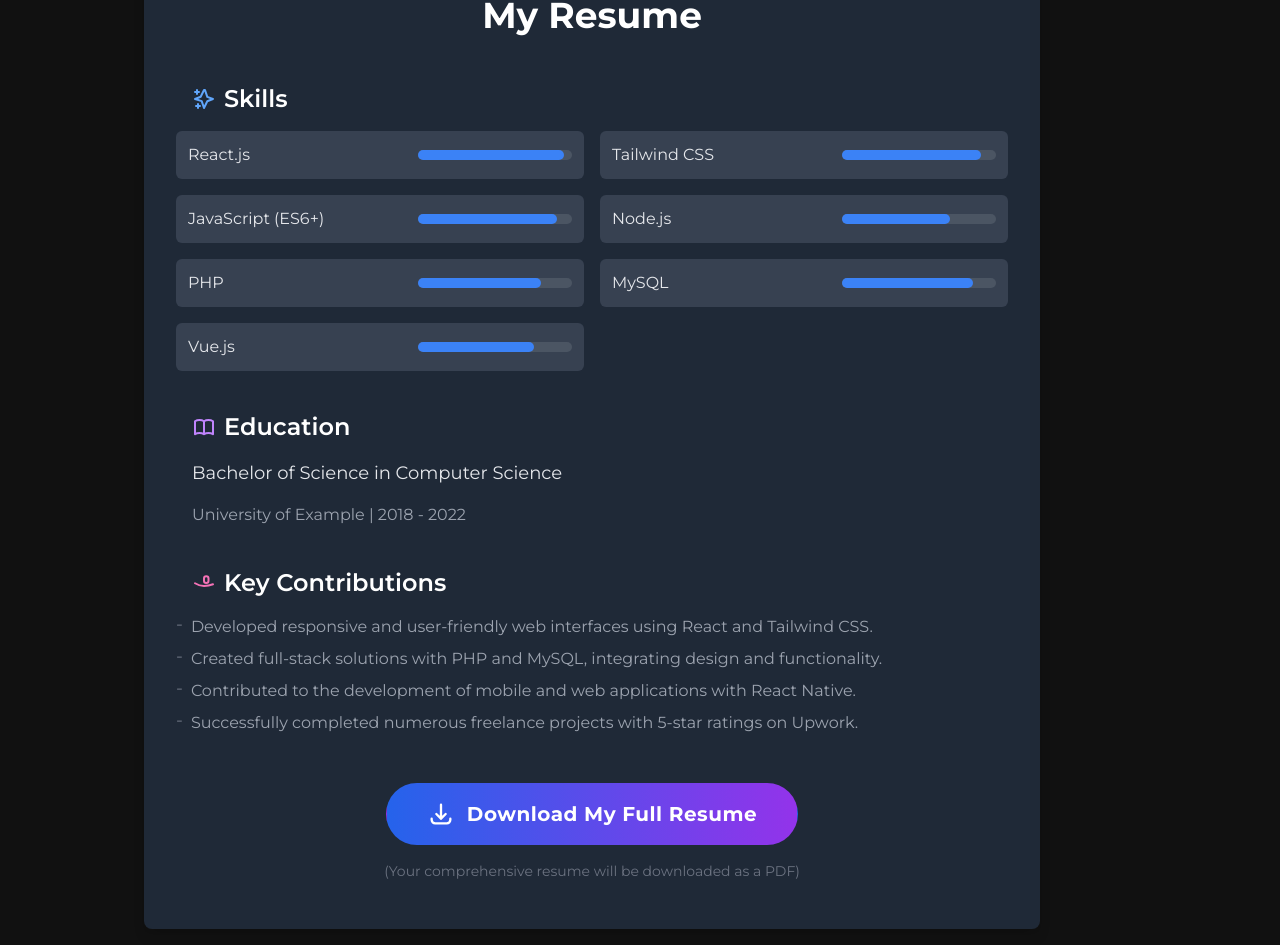
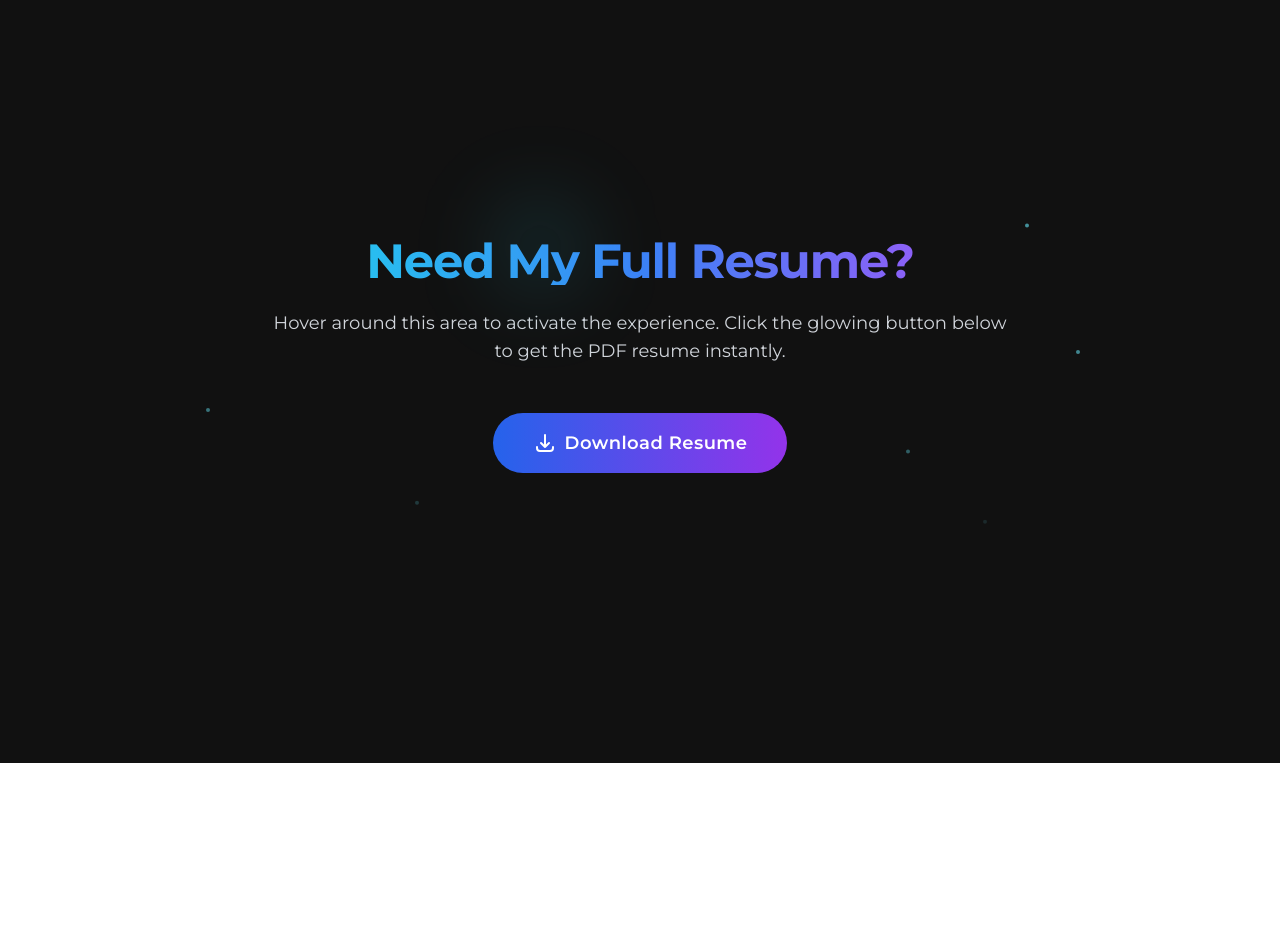
Before and after one commit to Jshgit-hub/Portfolio, a React (Vite) app: page /Resume in a window 1280 px wide. Shown: the part 133-1078 px from the top of the page. After the commit the page ends 896 px from the top, so only its background shows below. Built offline with nearby package versions, Linux system fonts and the light colour scheme.

Commit message:
CreateExperienceSection

```diff
--- a/index.html
+++ b/index.html
@@ -3,9 +3,8 @@
 
 <head>
   <meta charset="UTF-8" />
-  <link rel="icon" type="image/svg+xml" href="/vite.svg" />
   <meta name="viewport" content="width=device-width, initial-scale=1.0" />
-  <title>Vite + React</title>
+  <title>Joshua</title>
   <link href="https://fonts.googleapis.com/css2?family=Montserrat:wght@400;600;700&display=swap" rel="stylesheet">
 
 </head>
--- a/package.json
+++ b/package.json
@@ -10,6 +10,7 @@
     "preview": "vite preview"
   },
   "dependencies": {
+    "framer-motion": "^12.19.1",
     "react": "^19.1.0",
     "react-dom": "^19.1.0",
     "react-icons": "^5.5.0",
--- a/src/components/Navbar.jsx
+++ b/src/components/Navbar.jsx
@@ -9,7 +9,7 @@ const Navbar = () => {
             <div className="hidden md:flex gap-8">
                 <a href="#home" className="hover:text-cyan-400 transition-colors">Home</a>
                 <a href="#projects" className="hover:text-cyan-400 transition-colors">Projects</a>
-                <a href="#resume" className="hover:text-cyan-400 transition-colors">Resume</a>
+                {/*        <a href="#resume" className="hover:text-cyan-400 transition-colors">Resume</a> */}
                 <a href="#contact" className="hover:text-cyan-400 transition-colors">Contact</a>
             </div>
             <button
--- /dev/null
+++ b/src/components/customCursor.jsx
@@ -0,0 +1,36 @@
+// src/components/customCursor.jsx
+import React, { useEffect } from 'react';
+import { motion, useMotionValue, useSpring } from 'framer-motion';
+
+const customCursor = () => {
+    const mouseX = useMotionValue(0);
+    const mouseY = useMotionValue(0);
+
+    const springConfig = { damping: 30, stiffness: 200 };
+    const cursorX = useSpring(mouseX, springConfig);
+    const cursorY = useSpring(mouseY, springConfig);
+
+    useEffect(() => {
+        const moveCursor = (e) => {
+            mouseX.set(e.clientX);
+            mouseY.set(e.clientY);
+        };
+        window.addEventListener('mousemove', moveCursor);
+        return () => window.removeEventListener('mousemove', moveCursor);
+    }, [mouseX, mouseY]);
+
+    return (
+        <motion.div
+            className="fixed top-0 left-0 w-[400px] h-[400px] rounded-full pointer-events-none bg-cyan-400/10 blur-[150px] z-[9999]"
+            style={{
+                x: cursorX,
+                y: cursorY,
+                translateX: '-50%',
+                translateY: '-50%',
+                mixBlendMode: 'lighten',
+            }}
+        />
+    );
+};
+
+export default customCursor;
--- a/src/pages/Contact.jsx
+++ b/src/pages/Contact.jsx
@@ -5,7 +5,11 @@ import SocialLinks from '../components/SocialLinks'; // <--- NEW IMPORT
 export default function Contact() {
     return (
         <div className="w-full max-w-5xl mx-auto p-4 text-center">
-            <h2 className="text-4xl font-bold mb-8 text-yellow-400">Get In Touch</h2>
+            <h2 className="text-5xl font-extrabold  uppercase mb-8 tracking-widest">
+                <span className="bg-gradient-to-r from-cyan-400 via-blue-500 to-purple-500 bg-clip-text text-transparent">
+                    Get in Touch
+                </span>
+            </h2>
             <p className="text-lg mb-8">
                 I'm always open to new opportunities and collaborations. Feel free to reach out!
             </p>
--- a/src/pages/Project.jsx
+++ b/src/pages/Project.jsx
@@ -4,7 +4,11 @@ import ProjectCard from "../components/ProjectCard";
 export default function Projects() {
     return (
         <section className="py-10">
-            <h2 className="text-3xl font-semibold mb-6">My Projects</h2>
+            <h2 className="text-5xl font-extrabold  uppercase mb-28 tracking-widest">
+                <span className="bg-gradient-to-r from-cyan-400 via-blue-500 to-purple-500 bg-clip-text text-transparent">
+                    My Projects
+                </span>
+            </h2>
             <div className="grid md:grid-cols-2 gap-6">
                 {projects.map((project) => (
                     <ProjectCard key={project.id} project={project} />
--- a/src/pages/Resume.jsx
+++ b/src/pages/Resume.jsx
@@ -1,185 +1,142 @@
-// src/pages/resume.jsx
 import React, { useState, useEffect } from 'react';
-
-// You can create a data file for your resume highlights if it gets too long
-// For now, we'll put them directly here for simplicity
-const resumeHighlights = {
-    skills: [
-        { name: 'React.js', level: '95%' },
-        { name: 'Tailwind CSS', level: '90%' },
-        { name: 'JavaScript (ES6+)', level: '90%' },
-        { name: 'Node.js', level: '70%' },
-        { name: 'PHP', level: '80%' },
-        { name: 'MySQL', level: '85%' },
-        { name: 'Vue.js', level: '75%' },
-        // Add more skills as needed
-    ],
-    education: [
-        {
-            degree: 'Bachelor of Science in Computer Science',
-            institution: 'University of Example',
-            years: '2018 - 2022',
-        },
-        // Add more education entries if applicable
-    ],
-    experienceSummary: [
-        'Developed responsive and user-friendly web interfaces using React and Tailwind CSS.',
-        'Created full-stack solutions with PHP and MySQL, integrating design and functionality.',
-        'Contributed to the development of mobile and web applications with React Native.',
-        'Successfully completed numerous freelance projects with 5-star ratings on Upwork.',
-    ],
-};
+import { motion, useMotionValue, useSpring } from 'framer-motion';
 
 const Resume = () => {
     const [isLoading, setIsLoading] = useState(false);
-    const [showContent, setShowContent] = useState(false); // State to animate content appearance
+    const resumeFilePath = '/Resume.pdf';
 
-    // Assuming your PDF is directly in the 'public' folder.
-    const resumeFilePath = '/resume.pdf'; // Make sure this path is correct!
+    // Smooth glowing cursor
+    const cursorX = useMotionValue(-100);
+    const cursorY = useMotionValue(-100);
+    const springX = useSpring(cursorX, { stiffness: 100, damping: 20 });
+    const springY = useSpring(cursorY, { stiffness: 100, damping: 20 });
 
-    useEffect(() => {
-        // Trigger content animation shortly after the component mounts (or is revealed by Home.jsx)
-        const timer = setTimeout(() => {
-            setShowContent(true);
-        }, 300); // Small delay for content to fade in after section itself appears
-
-        return () => clearTimeout(timer);
-    }, []);
+    const [sparkles, setSparkles] = useState([]);
 
     const handleDownloadResume = () => {
         if (isLoading) return;
-
         setIsLoading(true);
 
-        // Simulate a network request or processing time for a more realistic feel
         setTimeout(() => {
             const link = document.createElement('a');
             link.href = resumeFilePath;
-            link.setAttribute('download', 'Joshua_Vera_Cruz_La_Rosa_Resume.pdf'); // Suggest a filename
+            link.setAttribute('download', 'Joshua_Vera_Cruz_La_Rosa_Resume.pdf');
             document.body.appendChild(link);
             link.click();
             document.body.removeChild(link);
             setIsLoading(false);
-        }, 2000); // 2-second delay for the "amazing" download effect
+        }, 2000);
     };
 
+    useEffect(() => {
+        const move = (e) => {
+            cursorX.set(e.clientX - 50);
+            cursorY.set(e.clientY - 50);
+        };
+        window.addEventListener('mousemove', move);
+        return () => window.removeEventListener('mousemove', move);
+    }, [cursorX, cursorY]);
+
+    useEffect(() => {
+        const sparkArray = Array.from({ length: 6 }).map(() => ({
+            x: Math.random() * 100 + '%',
+            delay: Math.random() * 3,
+            duration: 5 + Math.random() * 2,
+        }));
+        setSparkles(sparkArray);
+    }, []);
+
     return (
-        <div className="w-full max-w-4xl p-8 bg-gray-800 rounded-lg shadow-lg text-center flex flex-col items-center justify-center min-h-[70vh]">
-            <h2 className="text-4xl font-bold text-white mb-8">My Resume</h2>
+        <section className="relative w-full min-h-screen py-24 px-6 bg-brand text-white overflow-hidden flex flex-col items-center justify-center">
 
-            <div className={`transition-opacity duration-1000 ease-in-out ${showContent ? 'opacity-100' : 'opacity-0'} w-full`}>
-                {/* Section 1: Skills */}
-                <div className="mb-10 text-left">
-                    <h3 className="text-2xl font-semibold text-white mb-4 flex items-center">
-                        <svg className="w-6 h-6 mr-2 text-blue-400" fill="none" stroke="currentColor" viewBox="0 0 24 24" xmlns="http://www.w3.org/2000/svg">
-                            <path strokeLinecap="round" strokeLinejoin="round" strokeWidth="2" d="M5 3v4M3 5h4M6 17v4m-2-2h4m5-16l2.286 6.857L21 12l-5.714 2.286L12 21l-2.286-6.857L3 12l5.714-2.286L12 3z"></path>
-                        </svg>
-                        Skills
-                    </h3>
-                    <div className="grid grid-cols-1 md:grid-cols-2 gap-4">
-                        {resumeHighlights.skills.map((skill, index) => (
-                            <div key={index} className="flex items-center justify-between bg-gray-700 p-3 rounded-md">
-                                <span className="text-gray-200 font-medium">{skill.name}</span>
-                                {/* Optional: Progress bar visual for skills */}
-                                <div className="w-2/5 bg-gray-600 rounded-full h-2.5">
-                                    <div
-                                        className="bg-blue-500 h-2.5 rounded-full transition-all duration-1000 ease-out"
-                                        style={{ width: showContent ? skill.level : '0%' }}
-                                    ></div>
-                                </div>
-                            </div>
-                        ))}
-                    </div>
-                </div>
+            {/* ✅ Floating Glow Cursor */}
+            <motion.div
+                className="fixed w-24 h-24 rounded-full bg-cyan-400/10 border border-cyan-300 blur-2xl pointer-events-none z-[9999]"
+                style={{
+                    x: springX,
+                    y: springY,
+                }}
+            />
 
-                {/* Section 2: Education */}
-                <div className="mb-10 text-left">
-                    <h3 className="text-2xl font-semibold text-white mb-4 flex items-center">
-                        <svg className="w-6 h-6 mr-2 text-purple-400" fill="none" stroke="currentColor" viewBox="0 0 24 24" xmlns="http://www.w3.org/2000/svg">
-                            <path strokeLinecap="round" strokeLinejoin="round" strokeWidth="2" d="M12 6.253v13m0-13C10.832 5.477 9.208 5 7.5 5S4.168 5.477 3 6.253v13C4.168 18.477 5.792 18 7.5 18s3.332.477 4.5 1.253m0-13C13.168 5.477 14.792 5 16.5 5s3.332.477 4.5 1.253v13C19.832 18.477 18.208 18 16.5 18s-3.332.477-4.5 1.253"></path>
-                        </svg>
-                        Education
-                    </h3>
-                    {resumeHighlights.education.map((edu, index) => (
-                        <div key={index} className="mb-3">
-                            <p className="text-lg text-gray-200 font-medium">{edu.degree}</p>
-                            <p className="text-md text-gray-400">{edu.institution} | {edu.years}</p>
-                        </div>
+            {/* ✨ Sparkle Background */}
+            <div className="absolute top-0 left-0 w-full h-full overflow-hidden z-0 pointer-events-none">
+                {sparkles.map((s, i) => (
+                    <motion.span
+                        key={i}
+                        className="absolute w-[4px] h-[4px] bg-cyan-300 rounded-full"
+                        initial={{ y: 0, opacity: 0 }}
+                        animate={{ y: [0, 600], opacity: [0, 0.6, 0] }}
+                        transition={{
+                            repeat: Infinity,
+                            delay: s.delay,
+                            duration: s.duration,
+                            ease: 'easeInOut',
+                        }}
+                        style={{ left: s.x, top: '0%' }}
+                    />
                 ))}
             </div>
 
-                {/* Section 3: Experience Summary */}
-                <div className="mb-12 text-left">
-                    <h3 className="text-2xl font-semibold text-white mb-4 flex items-center">
-                        <svg className="w-6 h-6 mr-2 text-pink-400" fill="none" stroke="currentColor" viewBox="0 0 24 24" xmlns="http://www.w3.org/2000/svg">
-                            <path strokeLinecap="round" strokeLinejoin="round" strokeWidth="2" d="M21 13.255A23.931 23.931 0 0112 15c-3.183 0-6.22-1.04-9-2.745M12 9V7.5a2.25 2.25 0 014.5 0V9m0 0V9.75a2.25 2.25 0 01-4.5 0V9m0 0V7.5a2.25 2.25 0 014.5 0V9m0 0v.75a2.25 2.25 0 01-4.5 0V9m0 0V7.5a2.25 2.25 0 014.5 0V9m0 0v.75a2.25 2.25 0 01-4.5 0V9"></path>
-                        </svg>
-                        Key Contributions
-                    </h3>
-                    <ul className="list-none space-y-2">
-                        {resumeHighlights.experienceSummary.map((item, index) => (
-                            <li key={index} className="text-gray-400 text-base flex items-start">
-                                <span className="mr-2 text-gray-500 text-lg leading-none">-</span>
-                                {item}
-                            </li>
-                        ))}
-                    </ul>
-                </div>
-            </div>
+            {/* Content */}
+            <motion.div
+                className="relative z-10 text-center max-w-3xl"
+                initial={{ opacity: 0, scale: 0.98 }}
+                animate={{ opacity: 1, scale: 1 }}
+                transition={{ duration: 1, ease: 'easeOut' }}
+            >
+                <motion.h2
+                    className="text-5xl font-extrabold text-transparent bg-clip-text bg-gradient-to-r from-cyan-400 via-blue-500 to-purple-500 mb-6 tracking-tight"
+                    initial={{ opacity: 0, y: -30 }}
+                    animate={{ opacity: 1, y: 0 }}
+                    transition={{ delay: 0.3, duration: 0.8 }}
+                >
+                    Need My Full Resume?
+                </motion.h2>
 
-            {/* The Amazing Download Button */}
-            <button
+                <motion.p
+                    className="text-gray-300 text-lg mb-12"
+                    initial={{ opacity: 0, y: 30 }}
+                    animate={{ opacity: 1, y: 0 }}
+                    transition={{ delay: 0.5, duration: 0.8 }}
+                >
+                    Hover around this area to activate the experience. Click the glowing button below to get the PDF resume instantly.
+                </motion.p>
+
+                <motion.button
                     onClick={handleDownloadResume}
                     disabled={isLoading}
+                    whileHover={{ scale: 1.08 }}
+                    whileTap={{ scale: 0.95 }}
                     className={`
-                    relative px-10 py-4 rounded-full text-xl font-bold tracking-wide
-                    transition-all duration-300 ease-in-out transform
-                    focus:outline-none focus:ring-4 focus:ring-blue-500 focus:ring-opacity-70
-                    group // Tailwind group for more complex hover effects
-                    overflow-hidden // To hide the background gradient spill
-                    z-10 // Ensure it's above other elements if needed
+            relative px-10 py-4 rounded-full text-lg font-semibold tracking-wide overflow-hidden group z-10
             ${isLoading
-                        ? 'bg-gray-700 text-gray-400 border-gray-600 cursor-not-allowed'
-                        : 'bg-gradient-to-r from-blue-600 to-purple-600 text-white border-transparent'
-                    }
-                    ${!isLoading && 'hover:from-blue-700 hover:to-purple-700 hover:scale-105 active:scale-95'}
-                    // Background hover glow
-                    before:content-[""] before:absolute before:inset-0 before:bg-gradient-to-r from-blue-400 to-purple-400
-                    before:opacity-0 before:transition-opacity before:duration-500 before:rounded-full
-                    ${!isLoading && 'group-hover:before:opacity-100 group-hover:before:blur-lg'}
-                    // Inner "fake" border on hover
-                    after:content-[""] after:absolute after:inset-0 after:rounded-full after:border-2
-                    after:border-transparent after:transition-all after:duration-300 after:ease-out
-                    ${!isLoading && 'group-hover:after:border-blue-500 group-hover:after:scale-105'}
+                            ? 'bg-gray-700 text-gray-400 cursor-not-allowed'
+                            : 'bg-gradient-to-r from-blue-600 to-purple-600 text-white'}
+            before:absolute before:inset-0 before:rounded-full
+            before:bg-gradient-to-r before:from-cyan-500 before:to-purple-500
+            before:opacity-0 group-hover:before:opacity-10
+            before:transition-opacity before:duration-500
           `}
                 >
-                {/* Content for the button */}
                     {isLoading ? (
                         <span className="flex items-center justify-center">
-                        <svg className="animate-spin -ml-1 mr-4 h-6 w-6 text-white" xmlns="http://www.w3.org/2000/svg" fill="none" viewBox="0 0 24 24">
-                            <circle className="opacity-25" cx="12" cy="12" r="10" stroke="currentColor" strokeWidth="4"></circle>
-                            <path className="opacity-75" fill="currentColor" d="M4 12a8 8 0 018-8V0C5.373 0 0 5.373 0 12h4zm2 5.291A7.962 7.962 0 014 12H0c0 3.042 1.135 5.824 3 7.938l3-2.647z"></path>
+                            <svg className="animate-spin -ml-1 mr-3 h-6 w-6 text-white" xmlns="http://www.w3.org/2000/svg" fill="none" viewBox="0 0 24 24">
+                                <circle className="opacity-25" cx="12" cy="12" r="10" stroke="currentColor" strokeWidth="4" />
+                                <path className="opacity-75" fill="currentColor" d="M4 12a8 8 0 018-8V0C5.373 0 0 5.373 0 12h4z" />
                             </svg>
-                        <span className="relative z-10">Downloading...</span> {/* Added relative z-10 */}
+                            Downloading...
                         </span>
                     ) : (
                         <span className="flex items-center justify-center">
-                        {/* Download Icon */}
-                        <svg className="w-7 h-7 mr-3 text-white group-hover:animate-bounce-y-slight" fill="none" stroke="currentColor" viewBox="0 0 24 24" xmlns="http://www.w3.org/2000/svg">
-                            <path strokeLinecap="round" strokeLinejoin="round" strokeWidth="2" d="M4 16v1a3 3 0 003 3h10a3 3 0 003-3v-1m-4-4l-4 4m0 0l-4-4m4 4V4"></path>
+                            <svg className="w-6 h-6 mr-2 text-white" fill="none" stroke="currentColor" viewBox="0 0 24 24">
+                                <path strokeLinecap="round" strokeLinejoin="round" strokeWidth="2" d="M4 16v1a3 3 0 003 3h10a3 3 0 003-3v-1m-4-4l-4 4m0 0l-4-4m4 4V4" />
                             </svg>
-                        <span className="relative z-10">Download My Full Resume</span> {/* Added relative z-10 */}
+                            Download Resume
                         </span>
                     )}
-            </button>
-
-            {/* Optional: Small note below the button */}
-            {!isLoading && (
-                <p className="mt-4 text-sm text-gray-500">
-                    (Your comprehensive resume will be downloaded as a PDF)
-                </p>
-            )}
-        </div>
+                </motion.button>
+            </motion.div>
+        </section>
     );
 };
 
```
Also changed, not shown: src/components/ProjectCard.jsx (+15 -16 lines), src/components/SocialLinks.jsx (+15 -11 lines), src/index.css (+10 -0 lines), src/pages/Experience.jsx (+92 -75 lines), src/pages/Home.jsx (+13 -4 lines), 2 other files (tests, documents, lock files or other folders). Lines whose indentation alone changed are shown as unchanged.
